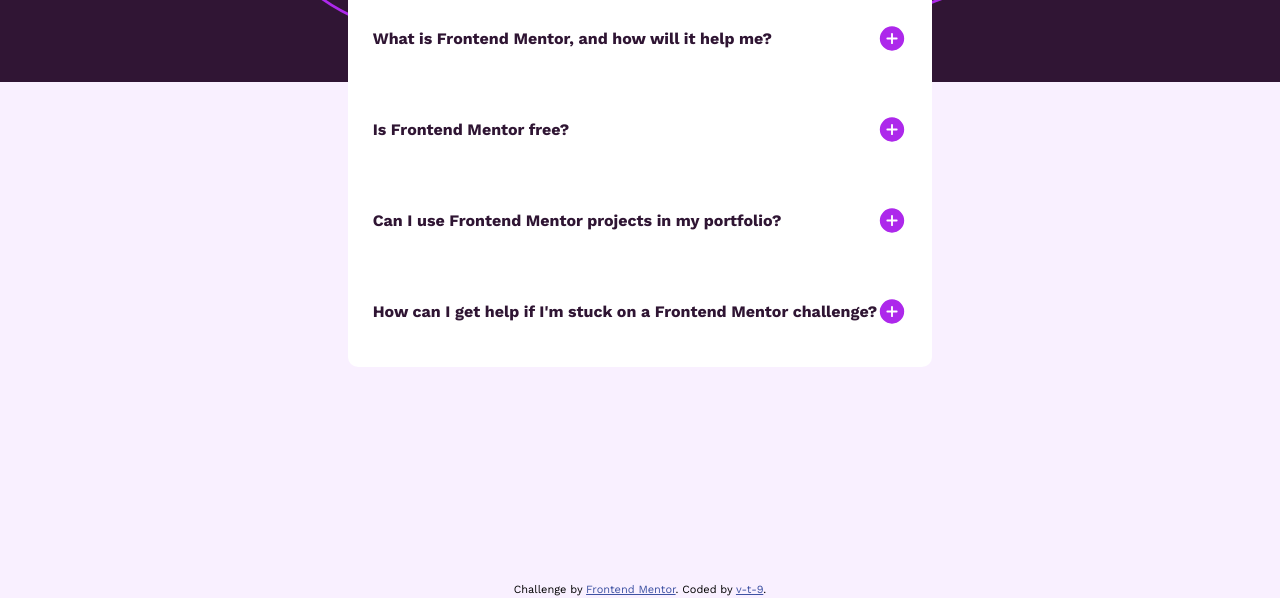
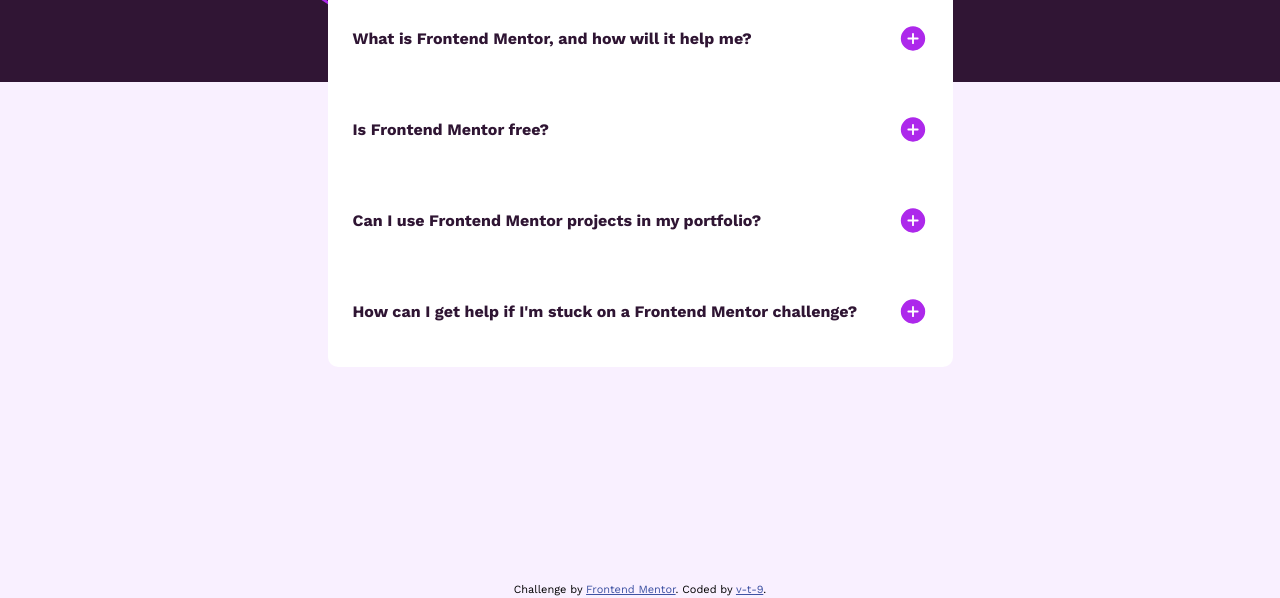
Before and after one commit to v-t-9/FrontEndMentorAccordion, a plain HTML site: page index.html in a window 1280 px wide. Shown: the part 202-800 px from the top of the page. Drawn offline with Linux system fonts and the light colour scheme.

Commit message:
fixed styles 2

```diff
--- a/styles.css
+++ b/styles.css
@@ -88,7 +88,7 @@ main{
     position: absolute;
     top:100px;
     border-radius: 10px;
-    max-width: 590px;
+    max-width: fit-content;
 }
 .desktop-background{
   display: none;
@@ -105,11 +105,12 @@ h3{
 .title{
     color: var(--dark-purple);
     margin: 0;
-    width: 100%;
+    max-width: 585px;
 }
 .ans{
     color: var(--grayish-purple);
     font-size: var(--p-font-size);
+    max-width: 585px;
 
 }
 .main-icon-and-title{
@@ -130,6 +131,7 @@ h3{
     align-items: center;
     margin: 20px 0;
     padding: 20px 5px;
+    max-width: 585px;
 }
 
 .title-and-icon .title:hover{
@@ -157,12 +159,18 @@ h3{
   }
 }
 
+@media only screen and (min-width: 650px) {
+  .title-and-icon{
+    width: 585px;
+  };
+}
+
+
 @media only screen and (min-width:377px) and (max-width: 1024px){
   main{
     top:15px;
   }
 }
-
 @media only screen and (min-width: 1440px) {
   main{
     top:150px;
```
Also changed, not shown: 1 other file.
